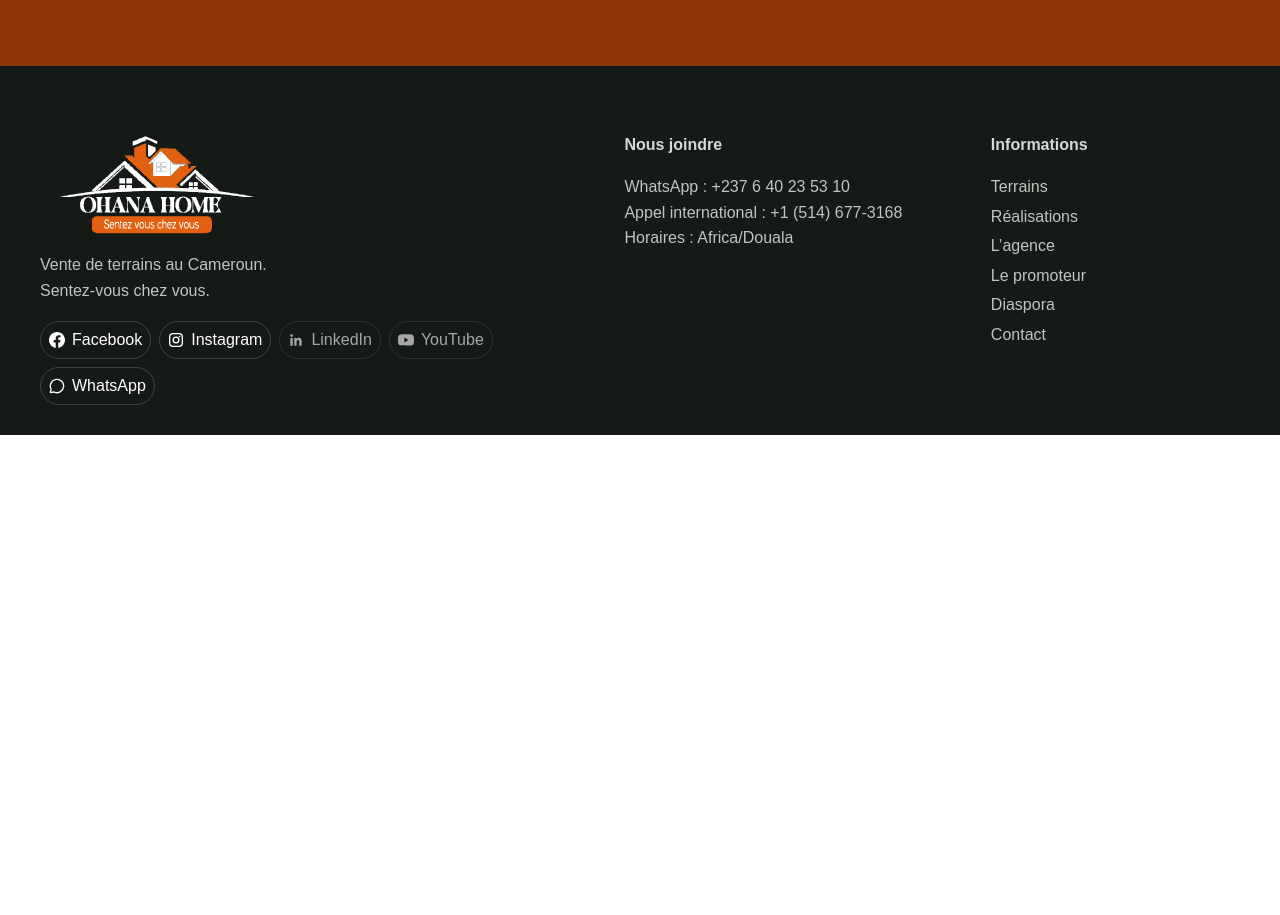
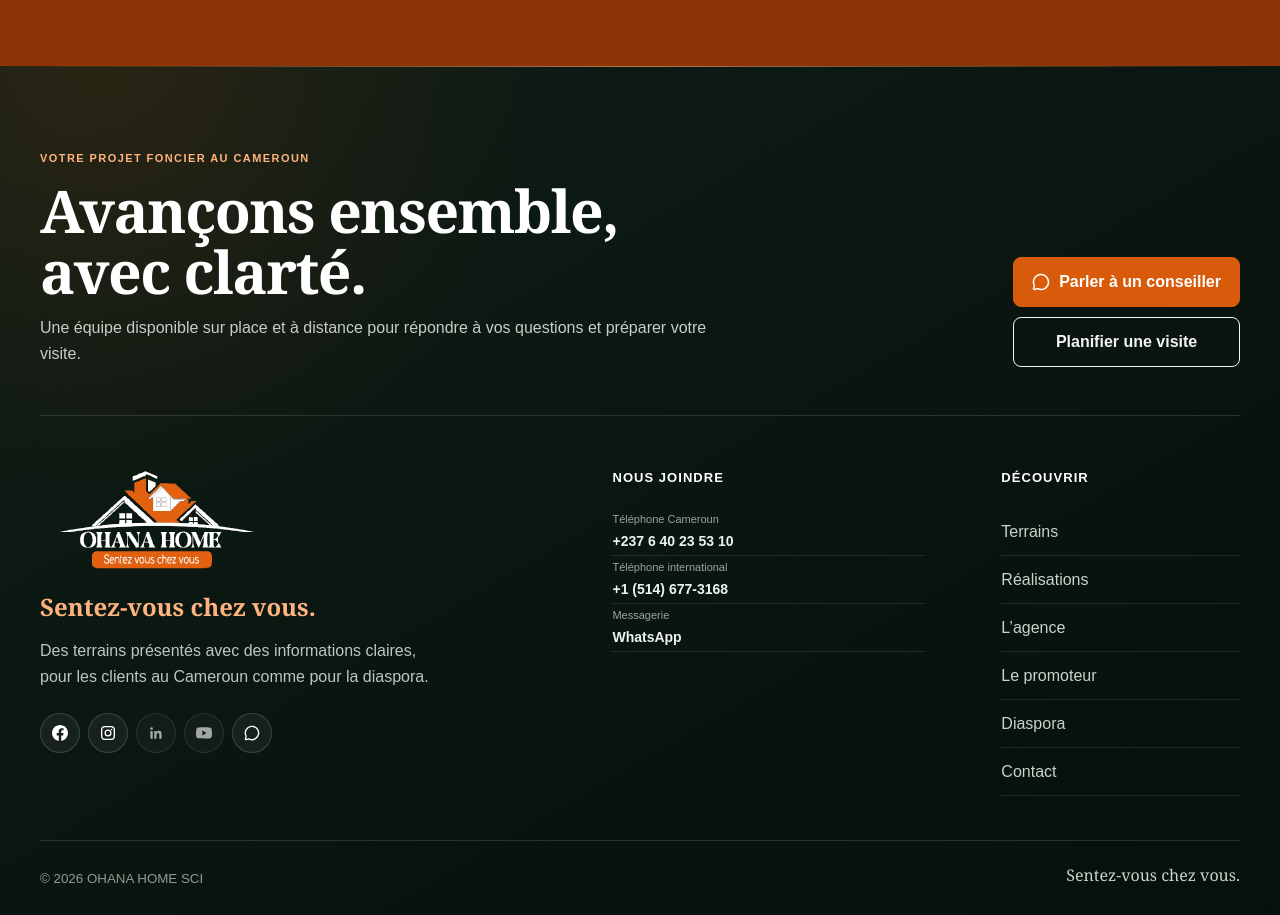
Before and after one commit to kmjdigitalprime/ohana-home-sci, a Next.js app: page / in a window 1280 px wide. Shown: the part 8780-9695 px from the top of the page. Before the commit the page ends 9215 px from the top, so only its background shows below. Built offline with nearby package versions, Linux system fonts and the light colour scheme.

Commit message:
feat: moderniser le pied de page partagé

```diff
--- /dev/null
+++ b/app/footer.css
@@ -0,0 +1,242 @@
+/* Pied de page partagé, premium et accessible. */
+.footer {
+  position: relative;
+  overflow: hidden;
+  padding: 78px 0 26px;
+  background:
+    radial-gradient(circle at 8% 0%, rgb(226 97 16 / 13%), transparent 30%),
+    linear-gradient(150deg, #0f1d16 0%, #09130e 70%, #07100b 100%);
+  color: #f2f5f1;
+}
+
+.footer::before {
+  content: "";
+  position: absolute;
+  inset: 0 0 auto;
+  height: 1px;
+  background: linear-gradient(90deg, transparent, rgb(255 169 108 / 68%), transparent);
+}
+
+.footer__intro {
+  display: grid;
+  grid-template-columns: minmax(0, 1fr) auto;
+  align-items: end;
+  gap: clamp(32px, 7vw, 92px);
+  padding-bottom: 48px;
+  border-bottom: 1px solid rgb(255 255 255 / 13%);
+}
+
+.footer__eyebrow {
+  color: #ffb37e;
+  font-size: 11px;
+  font-weight: 900;
+  letter-spacing: 0.13em;
+  text-transform: uppercase;
+}
+
+.footer__intro h2 {
+  max-width: 720px;
+  margin: 10px 0 13px;
+  color: white;
+  font-size: clamp(38px, 4.6vw, 61px);
+  text-wrap: balance;
+}
+
+.footer__intro p {
+  max-width: 690px;
+  margin: 0;
+  color: #c5cec7;
+}
+
+.footer__actions {
+  display: grid;
+  gap: 10px;
+  min-width: min(100%, 250px);
+}
+
+.footer__actions .btn {
+  width: 100%;
+  min-height: 50px;
+}
+
+.footer__primary-action {
+  border-color: #d85a0b;
+  background: #d85a0b;
+}
+
+.footer__secondary-action {
+  border-color: rgb(255 255 255 / 52%);
+  color: white;
+}
+
+.footer__secondary-action:hover,
+.footer__secondary-action:focus-visible {
+  border-color: white;
+  background: white;
+  color: #17221b;
+}
+
+.footer-grid {
+  grid-template-columns: minmax(280px, 1.35fr) minmax(220px, 0.85fr) minmax(180px, 0.65fr);
+  gap: clamp(38px, 6vw, 80px);
+  padding: 52px 0 44px;
+}
+
+.footer-brand {
+  max-width: 430px;
+}
+
+.footer-brand > p {
+  max-width: 390px;
+}
+
+.footer-brand__signature {
+  margin: 22px 0 0;
+  color: #ffb37e !important;
+  font: 600 24px/1.2 "Iowan Old Style", Baskerville, Georgia, serif;
+}
+
+.footer .social-links {
+  margin-top: 24px;
+}
+
+.footer .social-links a,
+.footer .social-links .social-link {
+  min-width: 40px;
+  min-height: 40px;
+  justify-content: center;
+  border: 1px solid rgb(255 255 255 / 16%);
+  background: rgb(255 255 255 / 5%);
+}
+
+.footer .social-links a:hover,
+.footer .social-links a:focus-visible {
+  border-color: rgb(255 179 126 / 64%);
+  background: rgb(226 97 16 / 16%);
+  color: #ffc49a;
+}
+
+.footer .social-links span span,
+.footer .social-links a span {
+  position: absolute;
+  width: 1px;
+  height: 1px;
+  overflow: hidden;
+  clip-path: inset(50%);
+  white-space: nowrap;
+}
+
+.footer__column > b {
+  display: block;
+  margin-bottom: 20px;
+  color: white;
+  font-size: 13px;
+  letter-spacing: 0.08em;
+  text-transform: uppercase;
+}
+
+.footer__contacts,
+.footer-links {
+  display: grid;
+  gap: 0;
+}
+
+.footer__contacts a,
+.footer-links a {
+  min-height: 48px;
+  display: grid;
+  align-content: center;
+  border-bottom: 1px solid rgb(255 255 255 / 10%);
+}
+
+.footer__contacts a {
+  gap: 1px;
+}
+
+.footer__contacts span {
+  color: #98a49c;
+  font-size: 11px;
+}
+
+.footer__contacts strong {
+  color: #edf2ee;
+  font-size: 14px;
+}
+
+.footer-links {
+  margin: 0;
+}
+
+.footer-links a {
+  color: #cbd2cc;
+}
+
+.footer__contacts a:hover,
+.footer__contacts a:focus-visible,
+.footer-links a:hover,
+.footer-links a:focus-visible {
+  color: #ffb37e;
+  text-decoration: none;
+}
+
+.footer__bottom {
+  min-height: 48px;
+  display: flex;
+  align-items: end;
+  justify-content: space-between;
+  gap: 24px;
+  padding-top: 22px;
+  border-top: 1px solid rgb(255 255 255 / 13%);
+  color: #8f9a92;
+}
+
+.footer__bottom span {
+  color: #cbd2cc;
+  font-family: "Iowan Old Style", Baskerville, Georgia, serif;
+}
+
+@media (max-width: 800px) {
+  .footer {
+    padding: 58px 0 calc(98px + env(safe-area-inset-bottom));
+  }
+
+  .footer__intro,
+  .footer-grid {
+    grid-template-columns: 1fr;
+  }
+
+  .footer__intro {
+    align-items: start;
+    gap: 28px;
+    padding-bottom: 38px;
+  }
+
+  .footer__intro h2 {
+    font-size: clamp(36px, 11vw, 48px);
+  }
+
+  .footer__actions {
+    width: 100%;
+    min-width: 0;
+  }
+
+  .footer-grid {
+    gap: 38px;
+    padding: 42px 0 34px;
+  }
+
+  .footer-brand {
+    max-width: none;
+  }
+
+  .footer__contacts a,
+  .footer-links a {
+    min-height: 52px;
+  }
+
+  .footer__bottom {
+    align-items: flex-start;
+    flex-direction: column;
+    gap: 6px;
+  }
+}
--- a/app/layout.tsx
+++ b/app/layout.tsx
@@ -5,6 +5,7 @@ import "./premium.css";
 import "./mobile-premium.css";
 import "./compass-mobile.css";
 import "./brand.css";
+import "./footer.css";
 import { Footer, Header } from "@/components/Site";
 
 export const metadata: Metadata = {
--- a/components/Site.tsx
+++ b/components/Site.tsx
@@ -179,36 +179,72 @@ export function Footer() {
   return (
     <>
       <footer className="footer">
-        <div className="container footer-grid">
+        <div className="container">
+          <div className="footer__intro">
+            <div>
+              <span className="footer__eyebrow">Votre projet foncier au Cameroun</span>
+              <h2>Avançons ensemble, avec clarté.</h2>
+              <p>
+                Une équipe disponible sur place et à distance pour répondre à vos
+                questions et préparer votre visite.
+              </p>
+            </div>
+            <div className="footer__actions">
+              <a className="btn footer__primary-action" href={whatsapp()}>
+                <MessageCircle size={18} aria-hidden="true" />
+                Parler à un conseiller
+              </a>
+              <Link className="btn outline footer__secondary-action" href="/contact">
+                Planifier une visite
+              </Link>
+            </div>
+          </div>
+
+          <div className="footer-grid">
             <div className="footer-brand">
               <BrandLogo variant="primary" theme="dark" />
+              <p className="footer-brand__signature">Sentez-vous chez vous.</p>
               <p>
-              Vente de terrains au Cameroun.
-              <br />
-              Sentez-vous chez vous.
+                Des terrains présentés avec des informations claires, pour les
+                clients au Cameroun comme pour la diaspora.
               </p>
               <SocialLinks includeWhatsApp />
             </div>
-          <div>
+
+            <div className="footer__column">
               <b>Nous joindre</b>
-            <p>
-              <a href={whatsapp()}>WhatsApp : +237 6 40 23 53 10</a>
-              <br />
-              Appel international : +1 (514) 677-3168
-              <br />
-              Horaires : Africa/Douala
-            </p>
+              <div className="footer__contacts">
+                <a href="tel:+237640235310">
+                  <span>Téléphone Cameroun</span>
+                  <strong>+237 6 40 23 53 10</strong>
+                </a>
+                <a href="tel:+15146773168">
+                  <span>Téléphone international</span>
+                  <strong>+1 (514) 677-3168</strong>
+                </a>
+                <a href={whatsapp()}>
+                  <span>Messagerie</span>
+                  <strong>WhatsApp</strong>
+                </a>
               </div>
-          <div>
-            <b>Informations</b>
-            <p className="footer-links">
+            </div>
+
+            <nav className="footer__column" aria-label="Navigation du pied de page">
+              <b>Découvrir</b>
+              <div className="footer-links">
                 <Link href="/terrains">Terrains</Link>
                 <Link href="/realisations">Réalisations</Link>
                 <Link href="/agence">L’agence</Link>
                 <Link href="/agence/le-promoteur">Le promoteur</Link>
                 <Link href="/diaspora">Diaspora</Link>
                 <Link href="/contact">Contact</Link>
-            </p>
+              </div>
+            </nav>
+          </div>
+
+          <div className="footer__bottom">
+            <small>© {new Date().getFullYear()} OHANA HOME SCI</small>
+            <span>Sentez-vous chez vous.</span>
           </div>
         </div>
       </footer>
```
Lines whose indentation alone changed are shown as unchanged.
